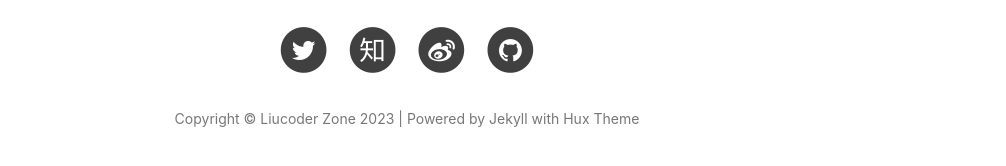
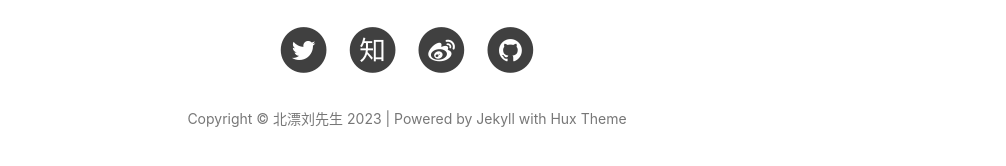
Before and after one commit to cpudream/blog, a Jekyll site: the page built from _posts/2023/2023-05-22-Mysql-01-select-principle.md, in a window 1280 px wide and 1400 px high, scrolled down 6392 px. Shown: the part 1177-1343 px from the top of the window, without its empty margins (233-1239 px from the left). Built offline with Jekyll 4.4.1, drawn with Linux system fonts in a browser that asks for light colours; nearby versions of some CDN libraries; comment, search, counter and statistics services are not loaded; some of the changed text lies outside the part shown.

```diff
--- a/_config.yml
+++ b/_config.yml
@@ -1,6 +1,6 @@
 # Site settings
-title: Liucoder Zone
-SEOTitle: 刘玉峰的博客 | Liucoder Blog
+title: 北漂刘先生
+SEOTitle: 北漂刘先生
 header-img:
 email: liuyufengch@gmail.com
 description:
@@ -64,7 +64,7 @@
 # Netease settings
 netease_comment: false
 
-valine_comment.enable: true
+valine_comment.enable: false
 
 
 # Analytics settings
```
Also changed, not shown: _posts/2023/2023-05-22-Mysql-01-select-principle.md (renamed from _posts/2023/2023-05-22-Mysql-select-principle.md, +1 -0 lines), _posts/2023/2023-05-25-Mysql-02-translate-principle.md (renamed from _posts/2023/2023-05-25-Mysql-translate-principle.md).
